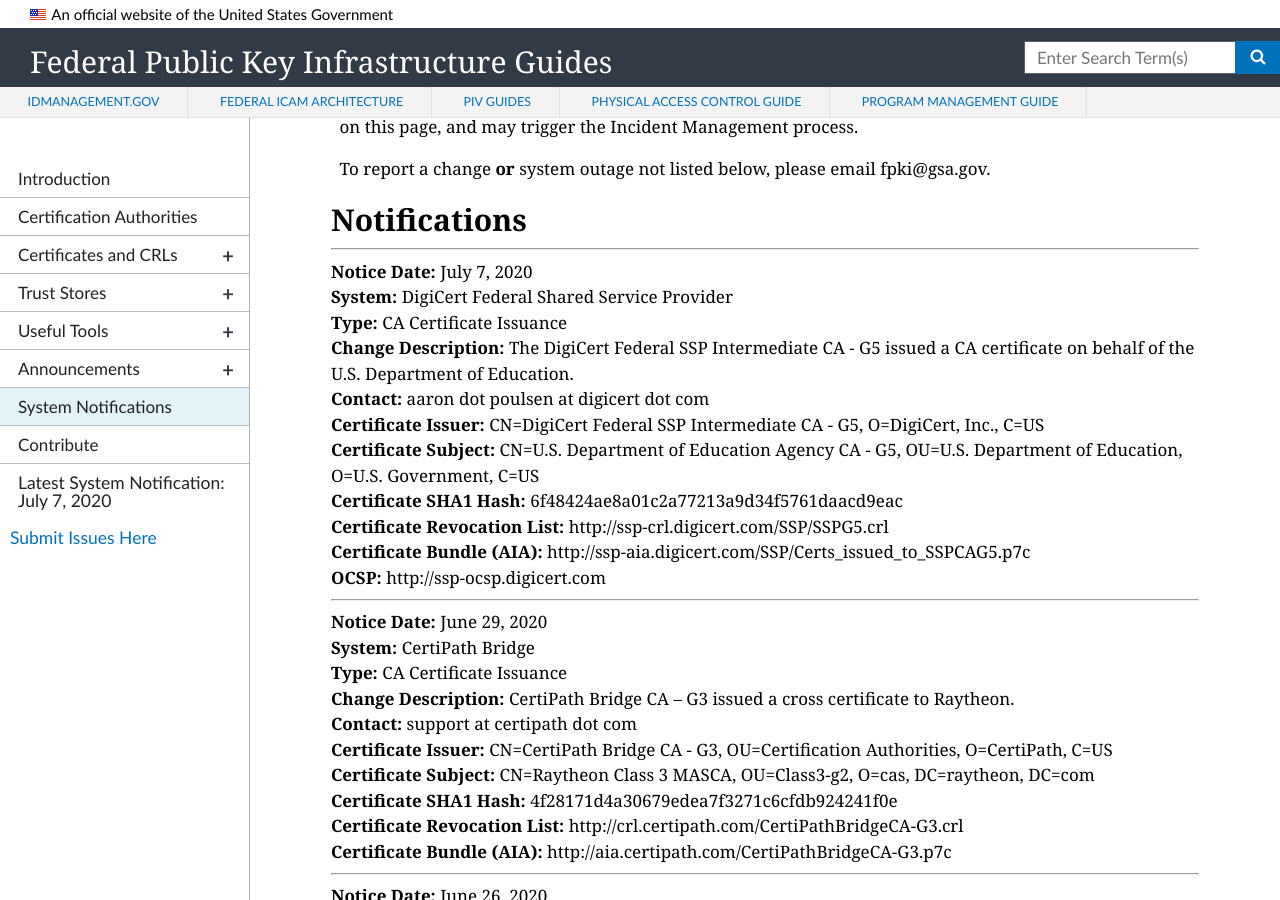
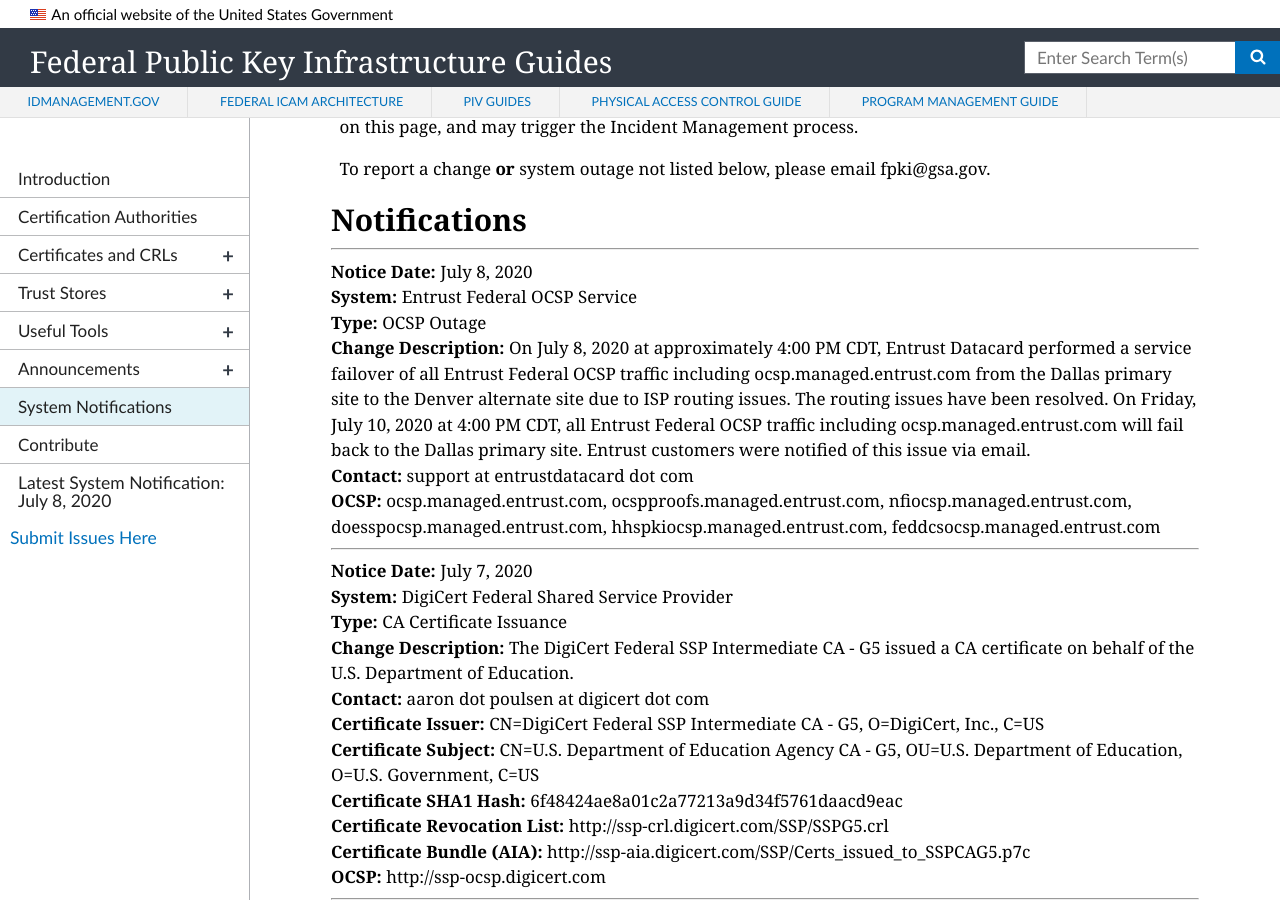
Before and after one commit to GSA/fpki-guides, a Jekyll site: the page built from pages/fpki_notifications.md, in a window 1280 px wide and 900 px high, scrolled down 672 px. Built offline with Jekyll 4.4.1, drawn with Linux system fonts in a browser that asks for light colours; nearby versions of some CDN libraries.

Commit message:
Update notifications.yml

```diff
--- a/_data/notifications.yml
+++ b/_data/notifications.yml
@@ -2609,6 +2609,13 @@
   sia_uri:
   ocsp_uri:  http://ssp-ocsp.digicert.com
 
+- notice_date:  July 8, 2020
+  change_type: OCSP Outage
+  system: Entrust Federal OCSP Service
+  change_description: On July 8, 2020 at approximately 4:00 PM CDT, Entrust Datacard performed a service failover of all Entrust Federal OCSP traffic including ocsp.managed.entrust.com from the Dallas primary site to the Denver alternate site due to ISP routing issues.  The routing issues have been resolved. On Friday, July 10, 2020 at 4:00 PM CDT, all Entrust Federal OCSP traffic including ocsp.managed.entrust.com will fail back to the Dallas primary site. Entrust customers were notified of this issue via email.
+  contact: support at entrustdatacard dot com
+  ocsp_uri: ocsp.managed.entrust.com, ocspproofs.managed.entrust.com, nfiocsp.managed.entrust.com, doesspocsp.managed.entrust.com, hhspkiocsp.managed.entrust.com, feddcsocsp.managed.entrust.com
+
 #- notice_date:
 #  change_type: CA Certificate Issuance
 #  start_datetime:
```
